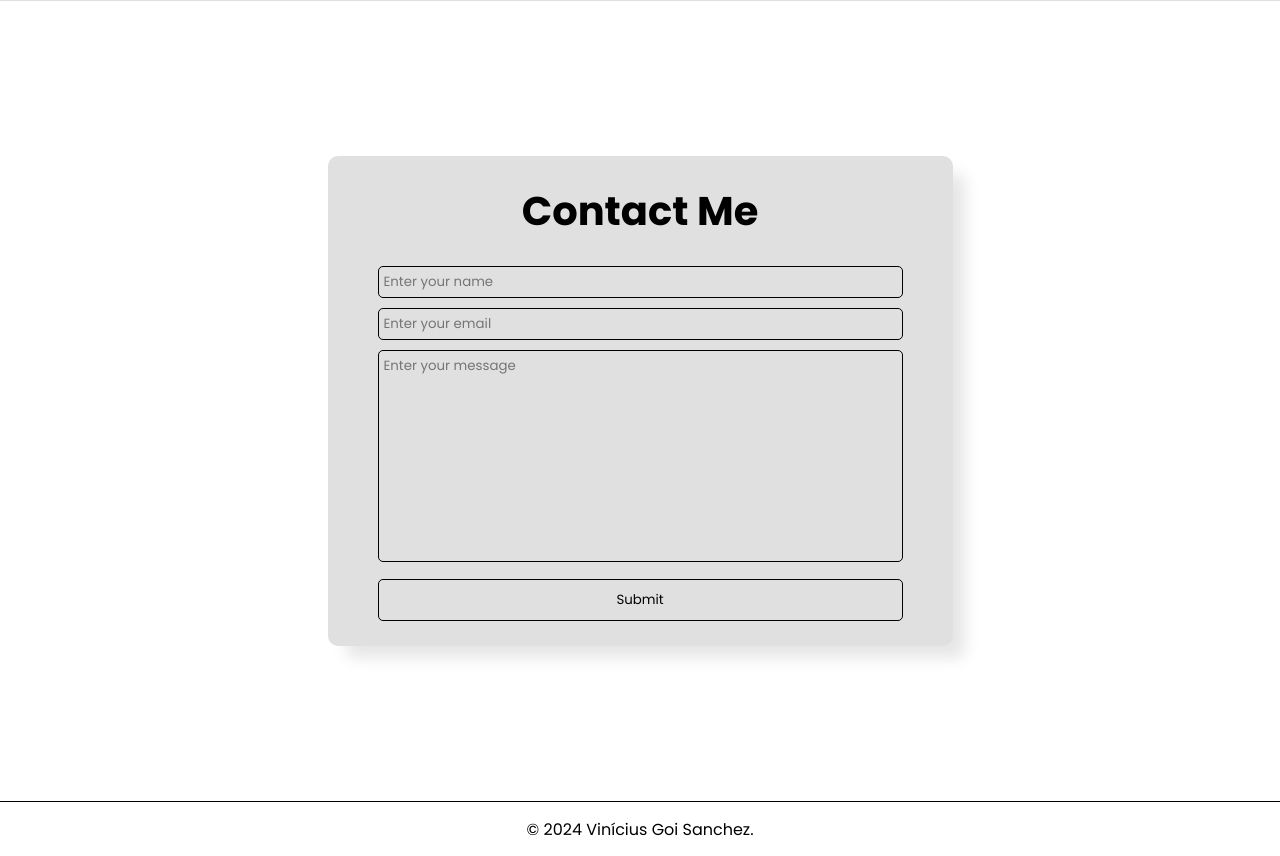
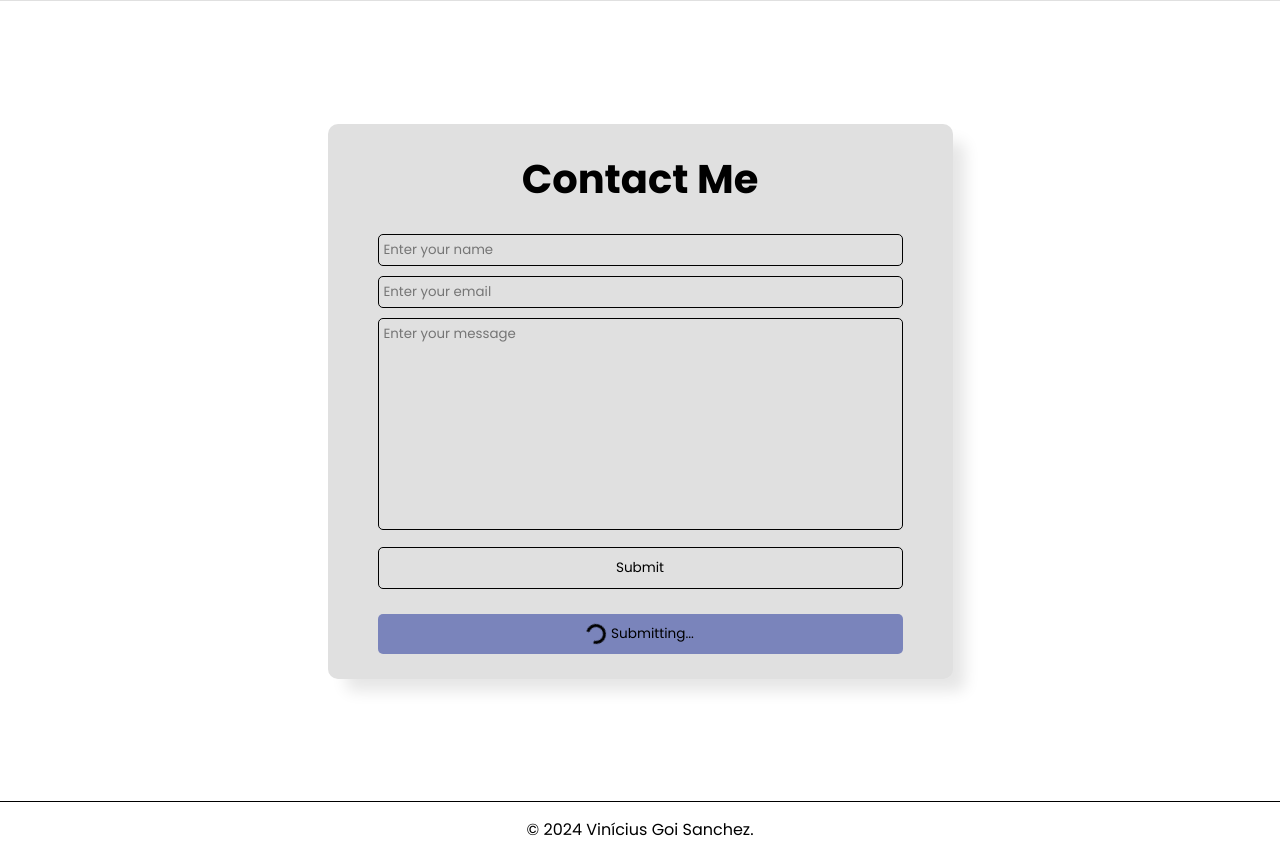
Before and after one commit to Vinicius-Goi/My-Portfolio, a Flask app: page / in a window 1280 px wide. Shown: the part 3199-4055 px from the top of the page. Run offline with Flask 3, Linux system fonts and the light colour scheme.

Commit message:
sending span

```diff
--- a/app.py
+++ b/app.py
@@ -46,7 +46,7 @@
             recipients= ['goisanchezvinicius@gmail.com', app.config.get("MAIL_USERNAME")],
             body = f'''
 
-            {formContato.nome} usando o email {formContato.email}, te enviou algo às <b>{datetime.now().strftime("%H:%M")}</b> no dia <b>{datetime.now().strftime("%d/%m/%Y")}</b>
+            {formContato.nome} usando o email {formContato.email}, te enviou algo às {datetime.now().strftime("%H:%M")} no dia {datetime.now().strftime("%d/%m/%Y")}
             Mensagem:
 
             {formContato.mensagem}
--- a/static/style.css
+++ b/static/style.css
@@ -471,6 +471,11 @@
     border-radius: 10px;
 }
 
+#text_btn{
+    font-family: "Poppins", sans-serif;
+    font-size: 0.85rem;
+}
+
 #submit-btn{
     padding: 10px;
     margin-bottom: 25px;
@@ -481,6 +486,32 @@
     transition: all 0.5s;
     background: transparent;
     border: 0.5px solid var(--str-color);
+}
+
+.loading{
+    display: block;
+    width: 20px;
+    height: 20px;
+    background-color: transparent;
+    border: 3.5px solid var(--str-color);
+    border-radius: 50%;
+    border-top: 3.5px solid transparent;
+    animation: loading 1s ease-in-out infinite;
+    margin-right: 5px;
+}
+
+#submit-btn-loading{
+    align-items: center;
+    justify-content: center;
+    display: flex;
+    background-color: rgb(122, 132, 187);
+    padding: 10px;
+    margin-bottom: 25px;
+    width: 100%;
+    border-radius: 5px;
+    color: var(--str-color);
+    cursor: pointer;
+    transition: all 0.5s;
 }
 
 #submit-btn:hover{
@@ -573,3 +604,13 @@
     50%{margin-top: 50px;}
     100%{margin-top: 0;}
 }
+
+@keyframes loading {
+    0%{
+        transform: rotate(0deg);
+    }
+
+    100%{
+        transform: rotate(360deg);
+    }
+}
--- a/templates/index.html
+++ b/templates/index.html
@@ -104,8 +104,10 @@
                         <input type="text" name="nome" placeholder="Enter your name" autocomplete="off" required>
                         <input type="email" name="email" placeholder="Enter your email" autocomplete="off" required>
                         <textarea name="mensagem" cols="30" rows="10" placeholder="Enter your message" required></textarea>
-                    <button type="submit" id="submit-btn">Submit</button>
-
+                    <button type="submit" id="submit-btn"><span id="text_btn">Submit</span></button>
+                    <span id="submit-btn-loading">
+                        <span class="loading"></span><span id="text_btn">Submitting...</span>
+                    </span>
                 </form>
             </div>
         </section>
```
